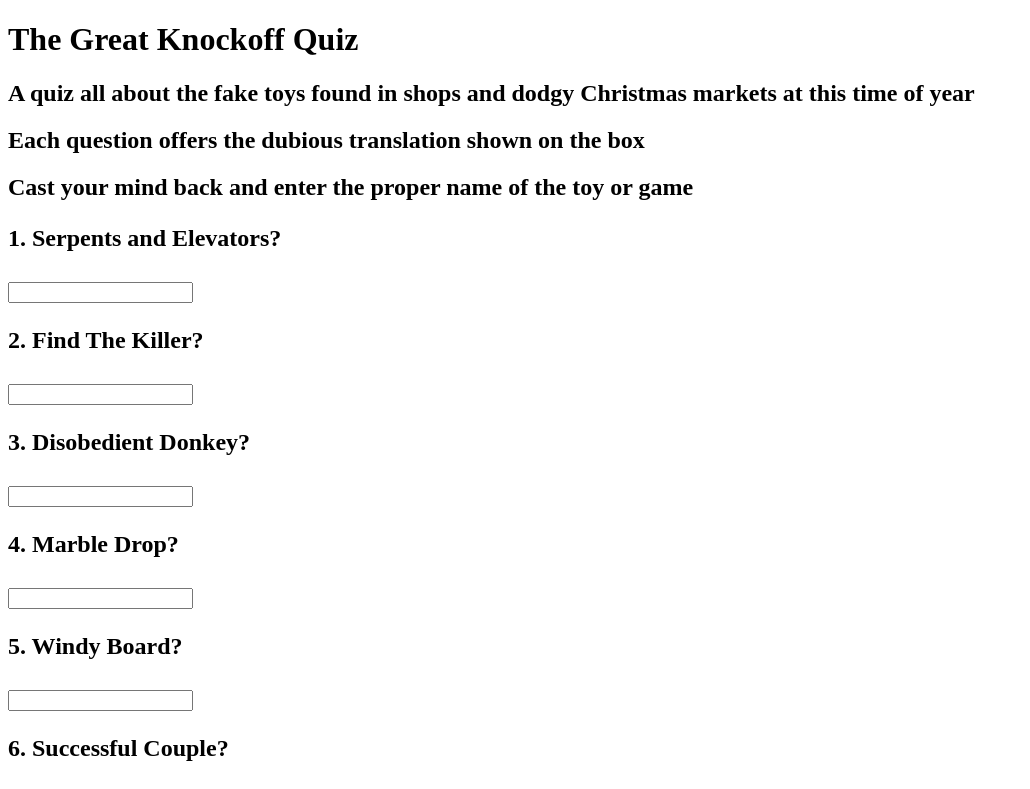
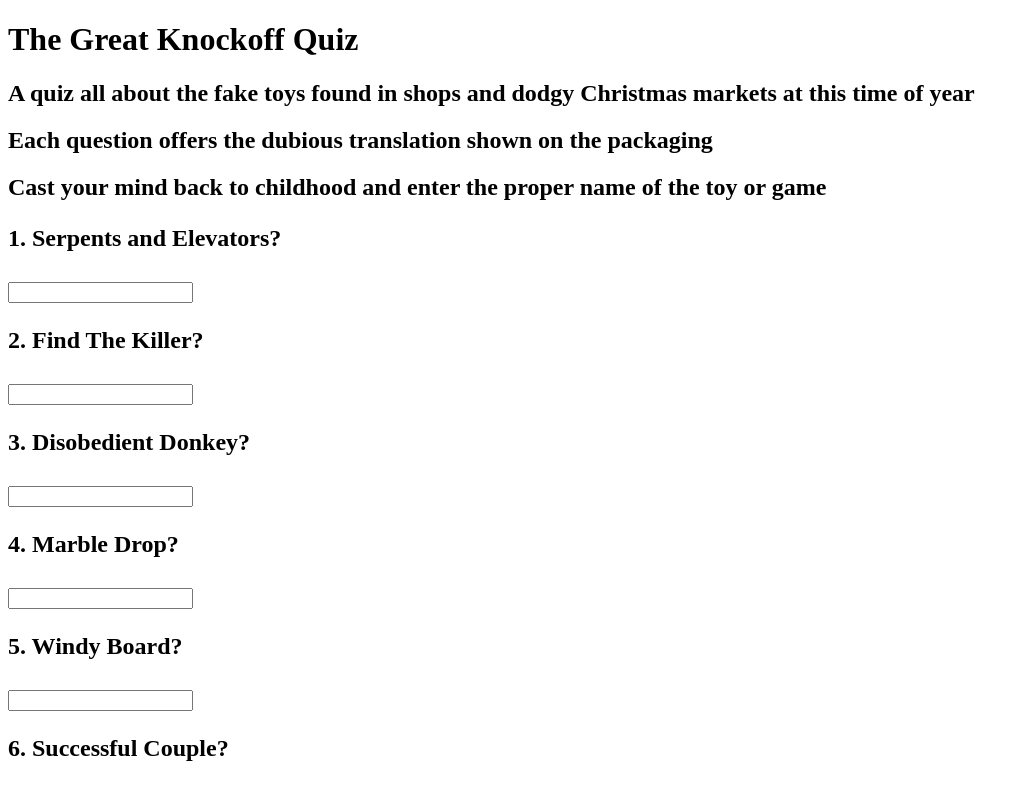
Before and after one commit to PeteSpringfield/my-first-static-web-app, a website: page src/index.html in a window 1280 px wide. Shown: the top 789 px of the page, without its empty margins (0-1030 px from the left). Drawn offline with Linux system fonts and the light colour scheme.

Commit message:
Update index.html
Altered Intro para

```diff
--- a/src/index.html
+++ b/src/index.html
@@ -6,9 +6,9 @@
 <body>
     <h1>The Great Knockoff Quiz</h1>
     <h2>A quiz all about the fake toys found in shops and dodgy Christmas markets at this time of year</h2>
-  <h2> Each question offers the dubious translation shown on the box </h2>
+  <h2> Each question offers the dubious translation shown on the packaging </h2>
 
-  <h2>Cast your mind back and enter the proper name of the toy or game
+  <h2>Cast your mind back to childhood and enter the proper name of the toy or game
     <form id="quizForm">
         <div>
             <p>1. Serpents and Elevators?</p>
@@ -167,7 +167,7 @@
                 q26: ["slinky"],
                 q27: ["chess"],
                 q28: ["trivial pursuit", "trivialpursuit"],
-                q29: ["connect four", "connect 4"],
+                q29: ["connect four", "connect 4", "connect4"],
                 q30: ["mastermind"]
             };
 
```
